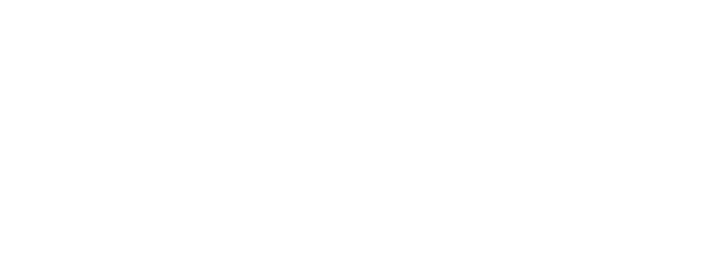
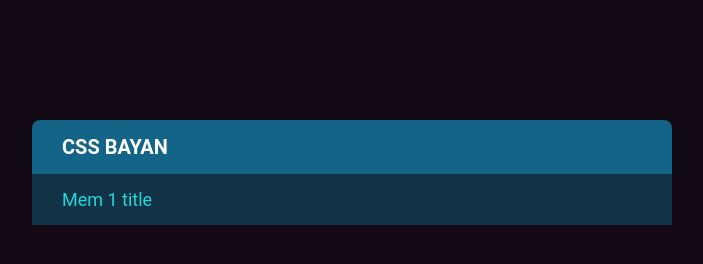
Before and after one commit to krishoot/cssBayan, a plain HTML site: page cssBayan/index.html in a window 1280 px wide. Shown: the whole page, without its empty margins (288-991 px from the left). Drawn offline with Linux system fonts and the light colour scheme.

Commit message:
feat: markup and styles for section (пт, 10.03.2023, 23:33:09)

```diff
--- a/cssBayan/index.html
+++ b/cssBayan/index.html
@@ -1,12 +1,37 @@
-<!doctype html>
+<!DOCTYPE html>
 <html lang="en">
-<head>
-    <meta charset="UTF-8">
-    <meta name="viewport" content="width=device-width, user-scalable=no, initial-scale=1.0, maximum-scale=1.0, minimum-scale=1.0">
-    <meta http-equiv="X-UA-Compatible" content="ie=edge">
-    <title>Document</title>
-</head>
-<body>
+    <head>
+        <meta charset="UTF-8">
+        <meta name="viewport" content="width=device-width, initial-scale=1" />
+        <title>cssBayan</title>
+        <link rel="stylesheet" href="styles/reset.css">
+        <link rel="stylesheet" href="styles/styles.css">
+    </head>
+    <body>
+        <div class="page">
+            <div class="page__inner">
+                <div class="page__bayan bayan">
+                    <div class="bayan__header">
+                        <h1 class="bayan__title">css Bayan</h1>
+                    </div>
+                    <div class="bayan__sections bayan-sections">
+                        <div class="bayan-sections__item">
+                            <div class="bayan-sections__section bayan-section">
+                                <input type="radio" name="bayan" id="bayan-section-1" class="bayan-section__input">
+                                <label for="bayan-section-1" class="bayan-section__label bayan-section-label">
+                                    <span class="bayan-section-label__header">
+                                        <span class="bayan-section-label__caption">Mem 1 title</span>
+                                        <span class="bayan-section-label__icon"></span>
+                                    </span>
+                                    <span class="bayan-section-label__content">
 
-</body>
+                                    </span>
+                                </label>
+                            </div>
+                        </div>
+                    </div>
+                </div>
+            </div>
+        </div>
+    </body>
 </html>
--- a/cssBayan/styles/styles.css
+++ b/cssBayan/styles/styles.css
@@ -0,0 +1,63 @@
+:root {
+    --color-1: #120915;
+    --color-2: #123248;
+    --color-3: #146487;
+    --color-4: #1fa0ce;
+    --color-5: #20dad8;
+    --color-6: #ffffff;
+}
+
+.page {
+    min-height: 100%;
+    display: flex;
+    flex-direction: column;
+    align-items: center;
+    padding: 15vh 15vw;
+    background-color: var(--color-1);
+    font-size: 16px;
+    font-family: 'Roboto', 'Roboto Local', Arial, sans-serif;
+}
+
+.page__inner {
+    display: flex;
+    justify-content: center;
+    align-items: flex-start;
+    flex-grow: 1;
+}
+
+.page__bayan {
+    width: 50vw;
+}
+
+.bayan__header {
+    background-color: var(--color-3);
+    padding: 0.9375em 1.875em;
+    border-radius: 0.5em 0.5em 0 0;
+}
+
+.bayan__title {
+    color: var(--color-6);
+    font-weight: 700;
+    text-transform: uppercase;
+    font-size: 1.25em;
+}
+
+.bayan-section__input {
+    display: none;
+}
+
+.bayan-section-label__header {
+    display: flex;
+    align-items: center;
+    column-gap: 15px;
+    padding: 15px 30px;
+    background-color: var(--color-2);
+    cursor: pointer;
+}
+
+.bayan-section-label__caption {
+    flex-grow: 1;
+    font-size: 18px;
+    color: var(--color-5);
+    transition: color .5s ease-in-out;
+}
```
